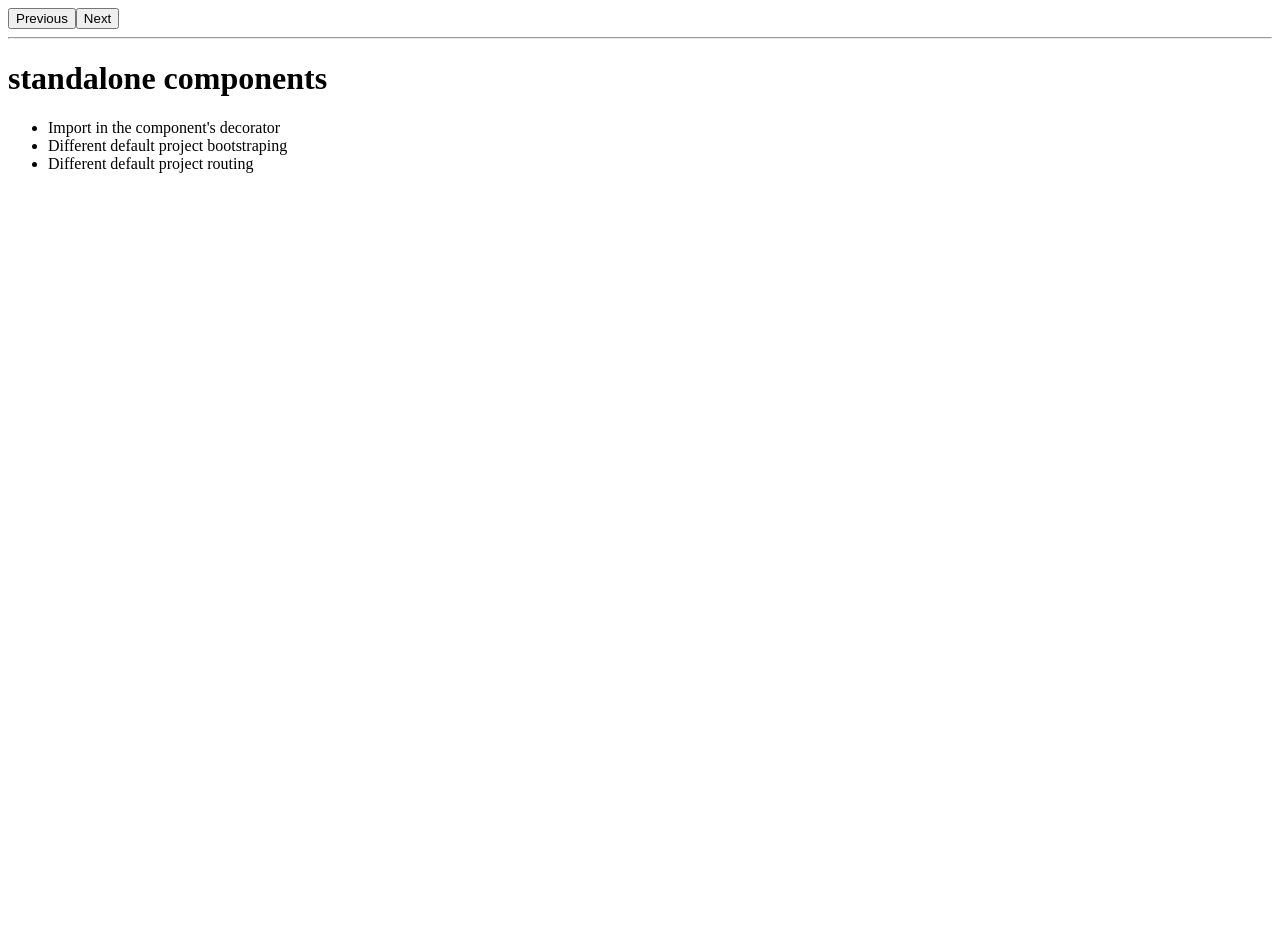
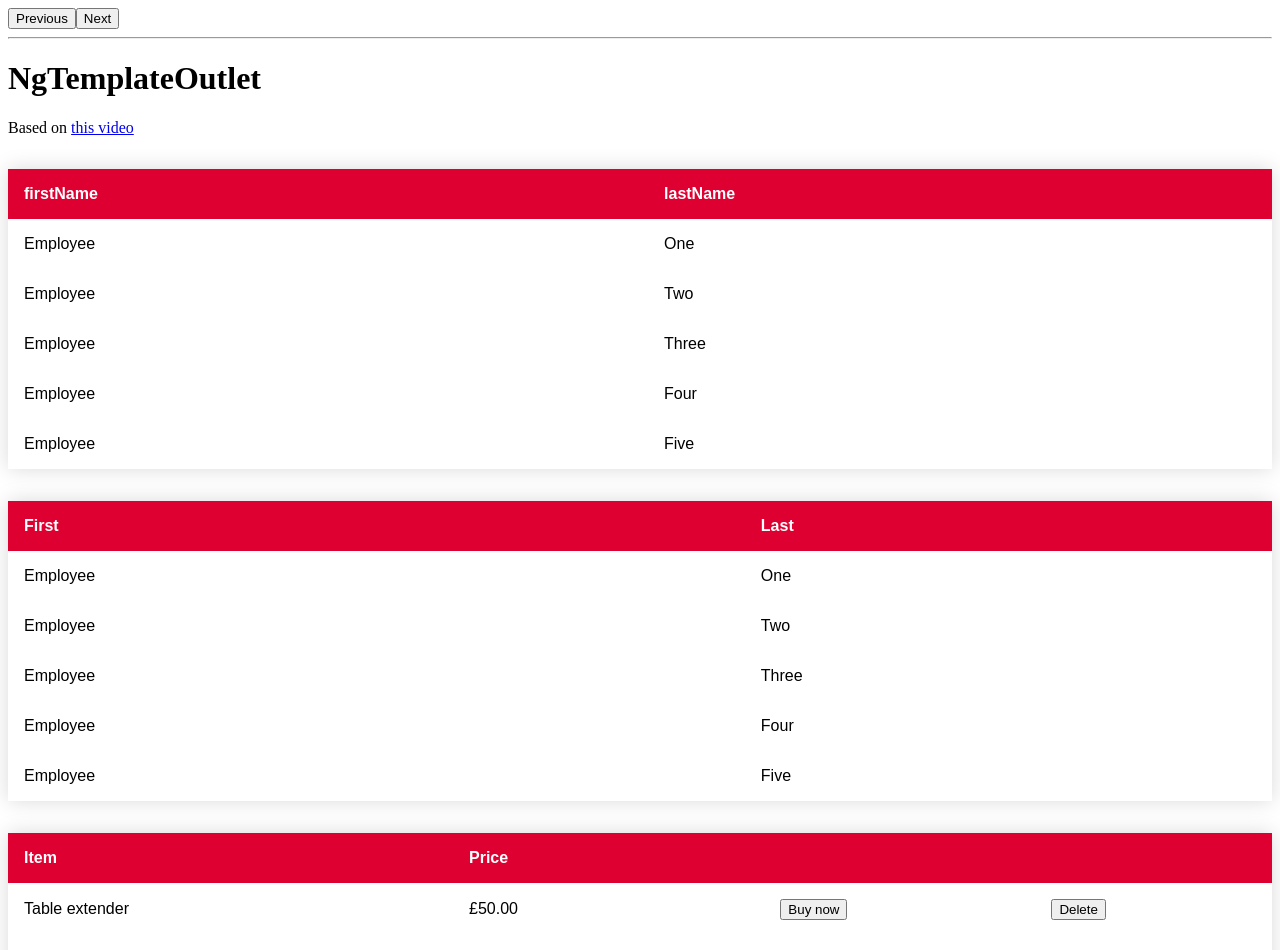
Before and after one commit to BryanDebinB12/angular-17-demo, an Angular app: page /10 in a window 1280 px wide. Before the commit this address led to /1. Shown: the top 950 px of the page. Before the commit the page ends 800 px from the top, so only its background shows below. Built offline with nearby package versions, Linux system fonts and the light colour scheme.

Commit message:
untyped forms and ngTemplateOutlet

```diff
--- /dev/null
+++ b/src/app/ng-template-outlet-example/my-very-own-table/my-very-own-table.component.html
@@ -0,0 +1,31 @@
+<table>
+  <thead>
+    <tr>
+      <ng-container
+        *ngTemplateOutlet="
+          headers || defaultHeaderTemplate;
+          context: { $implicit: data }
+        "
+      ></ng-container>
+    </tr>
+  </thead>
+  <tbody>
+    <tr *ngFor="let row of data">
+      <ng-container
+        *ngTemplateOutlet="
+          rows || defaultRowTemplate;
+          context: { $implicit: row }
+        "
+      ></ng-container>
+    </tr>
+  </tbody>
+</table>
+
+<!-- If no template is provided use keys as headers and display all values -->
+<ng-template #defaultHeaderTemplate let-data>
+  <th *ngFor="let header of data[0] | keyvalue">{{ header.key }}</th>
+</ng-template>
+
+<ng-template #defaultRowTemplate let-row>
+  <td *ngFor="let row of row | keyvalue">{{ row.value }}</td>
+</ng-template>
--- /dev/null
+++ b/src/app/ng-template-outlet-example/my-very-own-table/my-very-own-table.component.scss
@@ -0,0 +1,24 @@
+::ng-deep table {
+  width: 100%;
+  margin: 2rem 0;
+  border-collapse: collapse;
+  font-family: sans-serif;
+  box-shadow: 0 0 20px rgba(0, 0, 0, 0.15);
+
+  thead {
+    tr {
+      background-color: #dd0031;
+      color: #ffffff;
+      text-align: left;
+    }
+  }
+
+  tbody tr:hover {
+    background-color: #f6f6f6;
+  }
+
+  th,
+  td {
+    padding: 1rem;
+  }
+}
--- /dev/null
+++ b/src/app/ng-template-outlet-example/my-very-own-table/my-very-own-table.component.ts
@@ -0,0 +1,15 @@
+import { CommonModule } from '@angular/common';
+import { Component, ContentChild, Input, TemplateRef } from '@angular/core';
+
+@Component({
+  selector: 'app-my-very-own-table',
+  standalone: true,
+  imports: [CommonModule],
+  templateUrl: './my-very-own-table.component.html',
+  styleUrl: './my-very-own-table.component.scss',
+})
+export class MyVeryOwnTableComponent {
+  @Input() data!: any[];
+  @ContentChild('headers') headers: TemplateRef<any> | undefined;
+  @ContentChild('rows') rows: TemplateRef<any> | undefined;
+}
--- /dev/null
+++ b/src/app/ng-template-outlet-example/ng-template-outlet-example.component.html
@@ -0,0 +1,42 @@
+<h1>NgTemplateOutlet</h1>
+
+<p>
+  Based on
+  <a
+    href="https://www.youtube.com/watch?v=TZZApWysF9g&t=1s&ab_channel=JoshuaMorony"
+    >this video</a
+  >
+</p>
+
+<!-- No templates provided, will use default layout -->
+<app-my-very-own-table [data]="employees"></app-my-very-own-table>
+
+<!-- Basic configured template -->
+<app-my-very-own-table [data]="employees">
+  <ng-template #headers>
+    <th>First</th>
+    <th>Last</th>
+  </ng-template>
+</app-my-very-own-table>
+
+<!-- Highly configured template with conditional elements -->
+<app-my-very-own-table [data]="inventory">
+  <ng-template #headers>
+    <th>Item</th>
+    <th>Price</th>
+    <th></th>
+    <th></th>
+  </ng-template>
+  <ng-template #rows let-row>
+    <td>{{ row.name }}</td>
+    <td>{{ row.price | currency : row.currency }}</td>
+    <td>
+      <button *ngIf="row.inStock > 0" (click)="purchaseItem(row.plu)">
+        Buy now
+      </button>
+    </td>
+    <td>
+      <button>Delete</button>
+    </td>
+  </ng-template>
+</app-my-very-own-table>
--- /dev/null
+++ b/src/app/ng-template-outlet-example/ng-template-outlet-example.component.ts
@@ -0,0 +1,51 @@
+import { CommonModule } from '@angular/common';
+import { Component } from '@angular/core';
+import { MyVeryOwnTableComponent } from './my-very-own-table/my-very-own-table.component';
+
+@Component({
+  selector: 'app-ng-template-outlet-example',
+  standalone: true,
+  imports: [CommonModule, MyVeryOwnTableComponent],
+  templateUrl: './ng-template-outlet-example.component.html',
+  styleUrl: './ng-template-outlet-example.component.scss',
+})
+export class NgTemplateOutletExampleComponent {
+  employees = [
+    { firstName: 'Employee', lastName: 'One' },
+    { firstName: 'Employee', lastName: 'Two' },
+    { firstName: 'Employee', lastName: 'Three' },
+    { firstName: 'Employee', lastName: 'Four' },
+    { firstName: 'Employee', lastName: 'Five' },
+  ];
+
+  inventory = [
+    {
+      plu: 110,
+      supplier: 'X Corp',
+      name: 'Table extender',
+      inStock: 500,
+      price: 50,
+      currency: 'GBP',
+    },
+    {
+      plu: 120,
+      supplier: 'X Corp',
+      name: 'Heated toilet seat',
+      inStock: 0,
+      price: 80,
+      currency: 'GBP',
+    },
+    {
+      plu: 155,
+      supplier: 'Y Corp',
+      name: 'Really good pencil',
+      inStock: 1,
+      price: 8000,
+      currency: 'AUD',
+    },
+  ];
+
+  purchaseItem(plu: number) {
+    console.log('handle purchase for', plu);
+  }
+}
--- a/src/app/standalone/standalone.component.html
+++ b/src/app/standalone/standalone.component.html
@@ -2,6 +2,6 @@
 
 <ul>
   <li>Import in the component's decorator</li>
-  <li>Different default project bootstraping</li>
+  <li>Different default project bootstrapping</li>
   <li>Different default project routing</li>
 </ul>
--- a/src/app/typed-form/typed-form.component.ts
+++ b/src/app/typed-form/typed-form.component.ts
@@ -4,6 +4,7 @@ import {
   FormBuilder,
   NonNullableFormBuilder,
   ReactiveFormsModule,
+  UntypedFormBuilder,
 } from '@angular/forms';
 
 @Component({
@@ -16,6 +17,9 @@ import {
 export class TypedFormComponent implements OnInit {
   private readonly formBuilder = inject(FormBuilder);
   private readonly nonNullableFormBuilder = inject(NonNullableFormBuilder);
+  // you can still use the old reactive forms, which now have the "untyped" prefix.
+  // example, for the formBuilder :
+  private readonly untypedFormBuilder = inject(UntypedFormBuilder);
 
   // initial values let angular infer the type automatically
   public formGroup = this.formBuilder.group({
@@ -78,5 +82,16 @@ export class TypedFormComponent implements OnInit {
       ',firstName raw value after enabling firstName:',
       this.nonNullableFormGroup.getRawValue().firstName
     );
+
+    // setValue() must specify every child controls, while patchValue allows partial updates
+    this.formGroup.controls.address.setValue({
+      street: 'new street', // compilation error if something was missing
+      city: 'new city',
+      state: 'new state',
+      zip: 'new zip',
+    });
+    this.formGroup.controls.address.patchValue({
+      street: 'new street', // no compilation error
+    });
   }
 }
```
Also changed, not shown: src/app/app.routes.ts (+2 -13 lines), src/app/ng-template-outlet-example/ng-template-outlet-example.component.scss (added), 2 other files (tests, documents, lock files or other folders).
